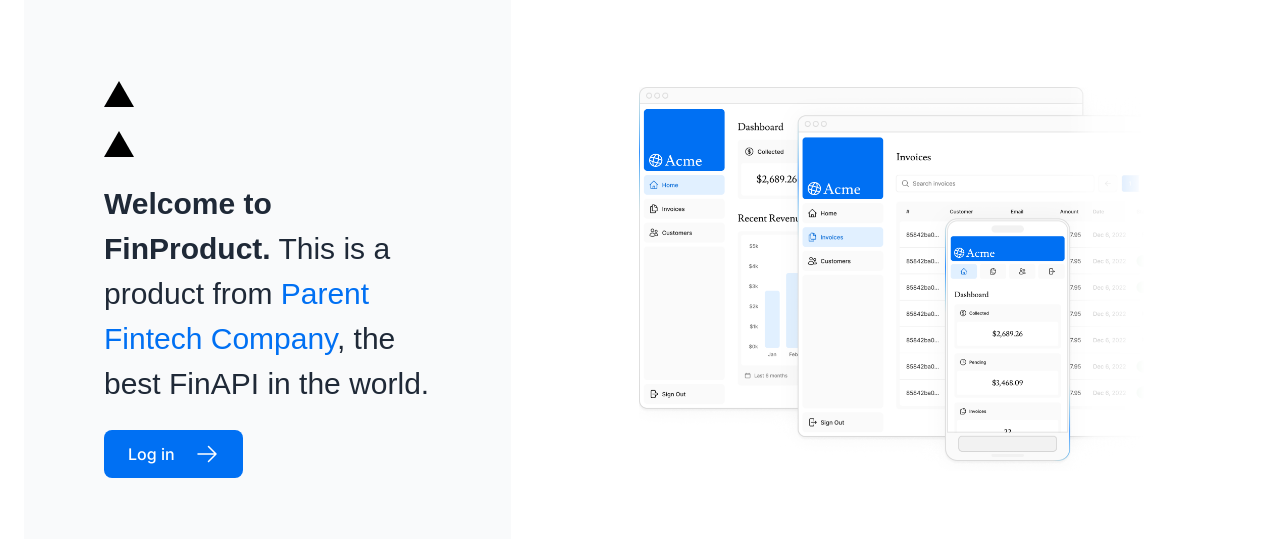
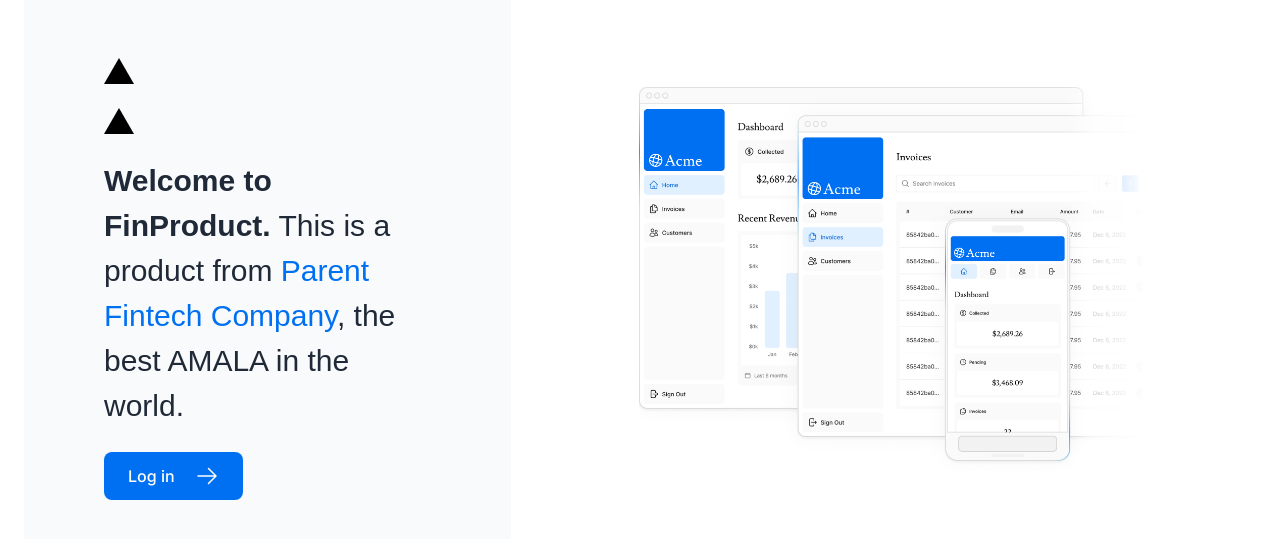
Before and after one commit to agbajekehinde/land-verify, a Next.js app: page / in a window 1280 px wide. Shown: the part 129-668 px from the top of the page. Built offline with nearby package versions, Linux system fonts and the light colour scheme; a web font is replaced by a local one.

Commit message:
amala change

```diff
--- a/app/page.tsx
+++ b/app/page.tsx
@@ -25,7 +25,7 @@ export default function Page() {
             <a href="https://nextjs.org/learn/" className="text-blue-500">
               Parent Fintech Company
             </a>
-            , the best FinAPI in the world.
+            , the best AMALA in the world.
           </p>
           <Link
             href="/login"
```
